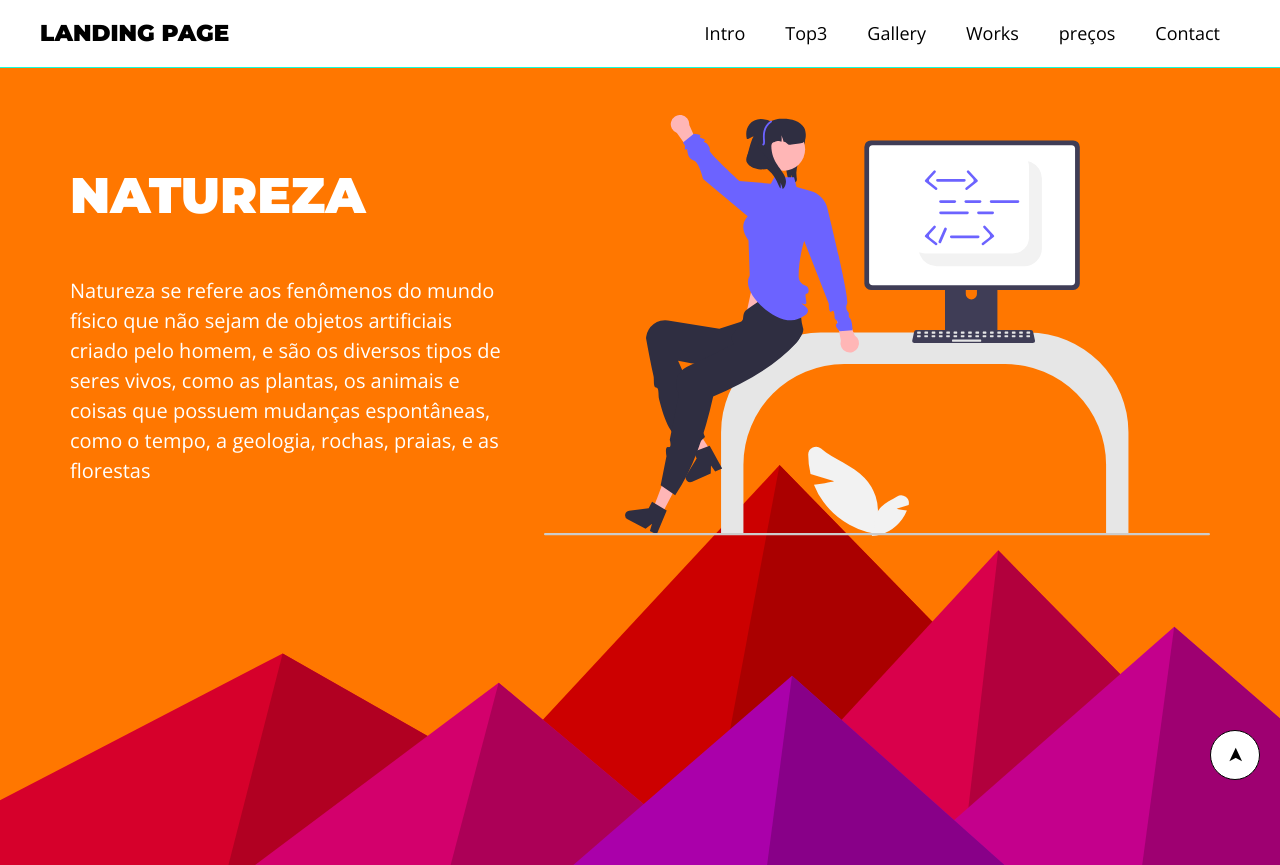
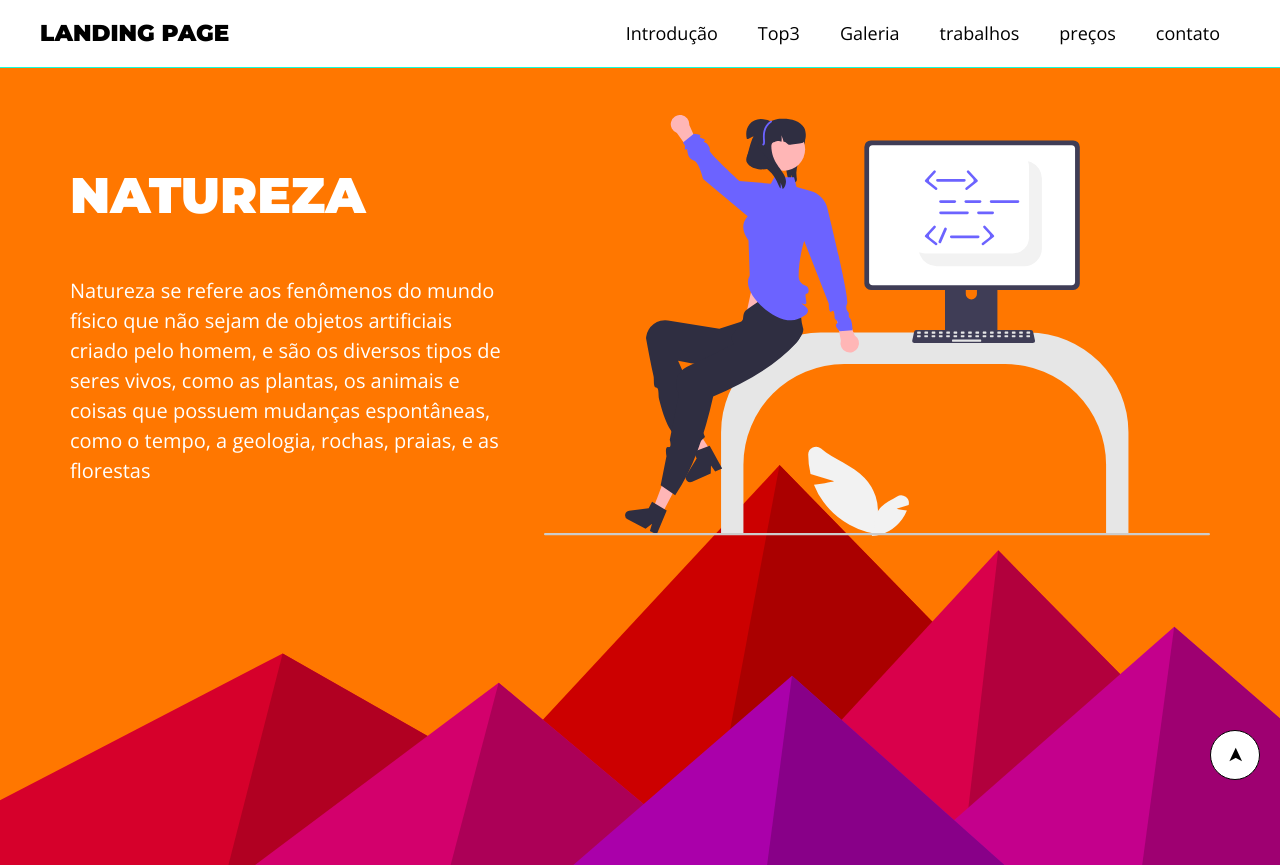
Before and after one commit to lucasmessias7/Landing-page-one, a plain HTML site: page index.htm in a window 1280 px wide. Shown: the top 865 px of the page. Drawn offline with nearby package versions, Linux system fonts and the light colour scheme.

Commit message:
Update index.htm

```diff
--- a/index.htm
+++ b/index.htm
@@ -31,15 +31,15 @@
 
             <nav>
                 <ul onclick="getElementById('close-menu').checked = false;">
-                    <li><a href="#Introduction">Intro</a></li>
+                    <li><a href="#Introduction">Introdução</a></li>
                     <li><a href="#Top3">Top3</a></li>
-                    <li><a href="#Gallery">Gallery</a>
+                    <li><a href="#Gallery">Galeria</a>
                     <li>
-                    <li><a href="#Jobs">Works</a>
+                    <li><a href="#Jobs">trabalhos</a>
                     <li>
                     <li><a href="#Princing">preços</a>
                     <li>
-                    <li><a href="#Contact">Contact</a></li>
+                    <li><a href="#Contact">contato</a></li>
                 </ul>
             </nav>
 
```
